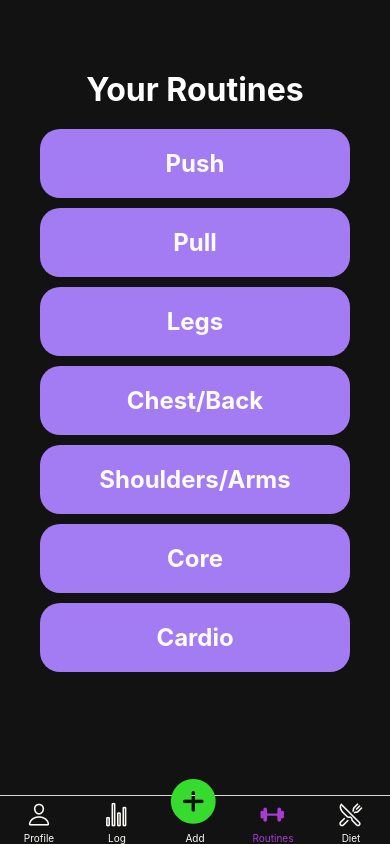
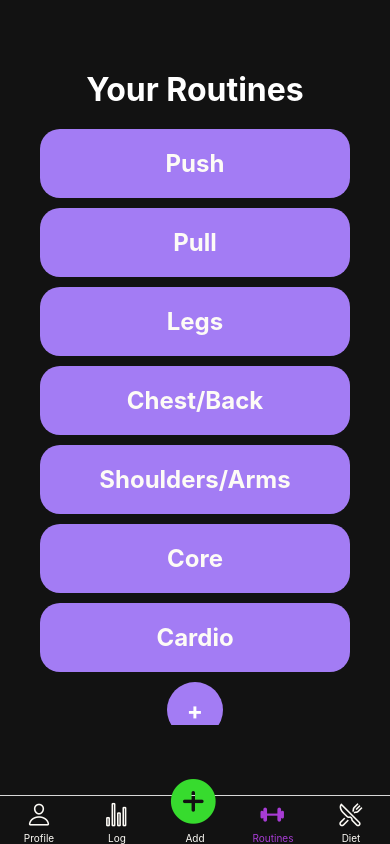
Before and after one commit to ryansevidal/FitnessTrackerApp, a React Native app: screen /Routines in a window 390 px wide. Built offline with nearby package versions, Linux system fonts and the light colour scheme.

Commit message:
added exercises; added a plus button; fixed some styling

```diff
--- a/RoutinesScreen.js
+++ b/RoutinesScreen.js
@@ -1,15 +1,19 @@
 import React from 'react';
-import { View, Text, StyleSheet, ScrollView, Alert, TouchableOpacity, Button } from 'react-native';
-import { useNavigation } from '@react-navigation/native';
+import { View, Text, StyleSheet, ScrollView, TouchableOpacity } from 'react-native';
 import { createStackNavigator } from '@react-navigation/stack';
 
 const Stack = createStackNavigator();
 
-const texts = ['Push', 'Pull', 'Legs', 'Chest/Back', 'Shoulders/Arms', 'Core', 'Cardio']
+const texts = ['Push', 'Pull', 'Legs', 'Chest/Back', 'Shoulders/Arms', 'Core', 'Cardio', 'Add Routine']
 
 const RoutinesHomeScreen = ({ navigation }) => {
   const handleButtonPress = (routine) => {
+    if (routine === 'Add Routine') {
+      navigation.navigate('CustomRoutine', { handleAddRoutine });
+    }
+    else {
       navigation.navigate(routine);
+    }
   };
   return (
     <View style={styles.container}>
@@ -20,26 +24,51 @@ const RoutinesHomeScreen = ({ navigation }) => {
       <ScrollView>
         {texts.map((routine, index) => (
           <TouchableOpacity
-        style={styles.textWrapper}
-        // onPress={handleButtonPress}
+              // style={styles.textWrapper}
+              style={routine === 'Add Routine' ? styles.plusButton : styles.textWrapper}
               onPress={() => handleButtonPress(routine)}
+              key={index} // Don't forget to add a unique key
           >
-        <Text style={styles.buttonText}>{routine}</Text>
+            {/* <Text style={styles.buttonText}>{routine}</Text> */}
+            <Text style={routine === 'Add Routine' ? styles.plusButtonText : styles.buttonText}>
+              {routine === 'Add Routine' ? '+' : routine}
+            </Text>
           </TouchableOpacity>
         ))}
+
       </ScrollView>
     </View>
   );
 };
+
+const Custom = () => (
+  <View style={styles.container}>
+    <Text style={styles.text}>Push</Text>
+    <ScrollView>
+      <View style={styles.routinesList}>
+        <Text style={styles.routineItem}>Bench Press</Text>
+        <Text style={styles.routineItem}>Shoulder Press</Text>
+        <Text style={styles.routineItem}>Dips</Text>
+        <Text style={styles.routineItem}>Incline Dumbell Press</Text>
+        <Text style={styles.routineItem}>Lateral Raises</Text>
+        <Text style={styles.routineItem}>Tricep Pulldown</Text>
+        {/* Add more routines as needed */}
+      </View>
+    </ScrollView>
+  </View>
+);
 
 const Push = () => (
   <View style={styles.container}>
     <Text style={styles.text}>Push</Text>
     <ScrollView>
       <View style={styles.routinesList}>
-        <Text style={styles.routineItem}>Routine 1</Text>
-        <Text style={styles.routineItem}>Routine 2</Text>
-        <Text style={styles.routineItem}>Routine 3</Text>
+        <Text style={styles.routineItem}>Bench Press</Text>
+        <Text style={styles.routineItem}>Shoulder Press</Text>
+        <Text style={styles.routineItem}>Dips</Text>
+        <Text style={styles.routineItem}>Incline Dumbell Press</Text>
+        <Text style={styles.routineItem}>Lateral Raises</Text>
+        <Text style={styles.routineItem}>Tricep Pulldown</Text>
         {/* Add more routines as needed */}
       </View>
     </ScrollView>
@@ -51,9 +80,11 @@ const Pull = () => (
     <Text style={styles.text}>Pull</Text>
     <ScrollView>
       <View style={styles.routinesList}>
-        <Text style={styles.routineItem}>Routine 1</Text>
-        <Text style={styles.routineItem}>Routine 2</Text>
-        <Text style={styles.routineItem}>Routine 3</Text>
+        <Text style={styles.routineItem}>Lat Pull Down</Text>
+        <Text style={styles.routineItem}>Seated Cable Rows</Text>
+        <Text style={styles.routineItem}>Face Pulls</Text>
+        <Text style={styles.routineItem}>Preacher Curls</Text>
+        <Text style={styles.routineItem}>Hammer Curls</Text>
         {/* Add more routines as needed */}
       </View>
     </ScrollView>
@@ -65,9 +96,12 @@ const Legs = () => (
     <Text style={styles.text}>Legs</Text>
     <ScrollView>
       <View style={styles.routinesList}>
-        <Text style={styles.routineItem}>Routine 1</Text>
-        <Text style={styles.routineItem}>Routine 2</Text>
-        <Text style={styles.routineItem}>Routine 3</Text>
+        <Text style={styles.routineItem}>Squats</Text>
+        <Text style={styles.routineItem}>Romanian Deadlifts</Text>
+        <Text style={styles.routineItem}>Leg Extension</Text>
+        <Text style={styles.routineItem}>Glute Bridges</Text>
+        <Text style={styles.routineItem}>Hamstring Curls</Text>
+        <Text style={styles.routineItem}>Calf Raises</Text>
         {/* Add more routines as needed */}
       </View>
     </ScrollView>
@@ -79,9 +113,13 @@ const ChestBack = () => (
     <Text style={styles.text}>Chest/Back</Text>
     <ScrollView>
       <View style={styles.routinesList}>
-        <Text style={styles.routineItem}>Routine 1</Text>
-        <Text style={styles.routineItem}>Routine 2</Text>
-        <Text style={styles.routineItem}>Routine 3</Text>
+        <Text style={styles.routineItem}>Superset: Incline DB Press, Incline DB Row</Text>
+        <Text style={styles.routineItem}>Dips</Text>
+        <Text style={styles.routineItem}>Wide Grip Lat Pulldown</Text>
+        <Text style={styles.routineItem}>Kneeling SA Lat Row</Text>
+        <Text style={styles.routineItem}>Superset: DB Bench Press, DB Shrugs</Text>
+        <Text style={styles.routineItem}>Cable Flies</Text>
+        <Text style={styles.routineItem}>Cable Low Row</Text>
         {/* Add more routines as needed */}
     </View>
     </ScrollView>
@@ -93,9 +131,13 @@ const ShouldersArms = () => (
     <Text style={styles.text}>Shoulders/Arms</Text>
     <ScrollView>
         <View style={styles.routinesList}>
-        <Text style={styles.routineItem}>Routine 1</Text>
-        <Text style={styles.routineItem}>Routine 2</Text>
-        <Text style={styles.routineItem}>Routine 3</Text>
+        <Text style={styles.routineItem}>Superset: DB Shoulder Pressm, DB Incline Rear Delt Row</Text>
+        <Text style={styles.routineItem}>Superset: Cable Lat Raise, Behind Back Cable Curl</Text>
+        <Text style={styles.routineItem}>Superset: Cable Cross Body Tricep Pushdown, Cable Rear Delt Flies</Text>
+        <Text style={styles.routineItem}>Superset: DB Spider Curl, SA DB Overhead Extension</Text>
+        <Text style={styles.routineItem}>Superset: Cross Body DB Hammer Curl, DB Lat Raise</Text>
+        <Text style={styles.routineItem}>Reverse Curls</Text>
+        <Text style={styles.routineItem}>Wrist Curls</Text>
         {/* Add more routines as needed */}
       </View>
     </ScrollView>
@@ -139,6 +181,11 @@ const RoutinesScreen = () => {
           name="RoutinesHomeScreen"
           component={RoutinesHomeScreen}
           options={{ headerShown: false }}
+          />
+          <Stack.Screen
+          name="Custom"
+          component={Custom}
+          options={{ headerShown: true }}
           />
           <Stack.Screen
           name="Push"
@@ -185,6 +232,7 @@ const RoutinesScreen = () => {
     container: {
       flex: 1,
       padding: 20,
+      paddingBottom: 0, // Adjust this value to extend to the navigation bar
       backgroundColor: '#121212',
     },
     headerContainer: {
@@ -195,7 +243,7 @@ const RoutinesScreen = () => {
     scrollContent: {
       flexGrow: 1,
       paddingVertical: 70,
-      justifyContent: 'top',
+      justifyContent: 'flex-start',
       paddingTop: 30,
     },
     headerWrapper: {
@@ -238,6 +286,23 @@ const RoutinesScreen = () => {
       fontSize: 18,
       marginBottom: 10,
     },
+    plusButton: {
+      width: 56,
+      height: 56,
+      borderRadius: 28,
+      backgroundColor: '#a37cf4', // Change to your desired color
+      justifyContent: 'center',
+      alignItems: 'center',
+      elevation: 5,
+      marginBottom: 10,
+      marginLeft: 'auto', // This will center the button horizontally
+      marginRight: 'auto', // This will center the button horizontally
+    },
+    plusButtonText: {
+      color: 'white',
+      fontSize: 24,
+      fontWeight: 'bold',
+    },
 });
 
 export default RoutinesScreen;
```
Lines whose indentation alone changed are shown as unchanged.
